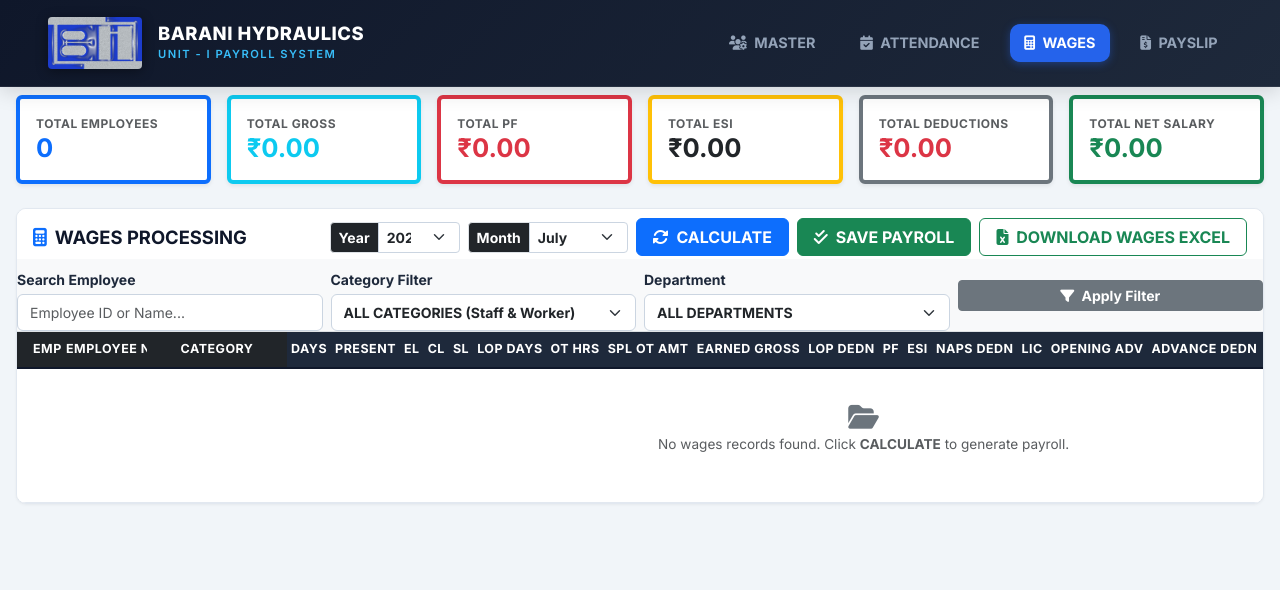
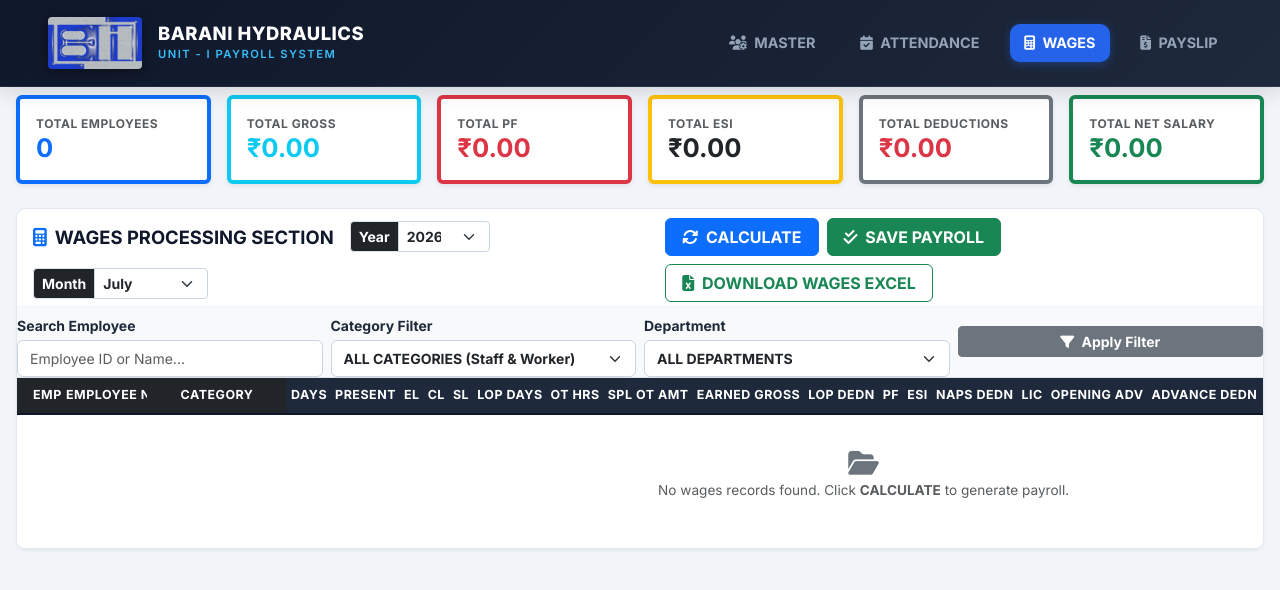
Before and after one commit to Ragavendra192/Barani-payroll, a Flask app: page /wages in a window 1280 px wide. Shown: the top 590 px of the page. Run offline with Flask 3, Linux system fonts and the light colour scheme; data that the repository does not hold is empty.

Commit message:
Move Year and Month to the left next to title and eliminate middle gap

```diff
--- a/templates/wages.html
+++ b/templates/wages.html
@@ -46,14 +46,10 @@
 
     <!-- Main Wages Card -->
     <div class="card-custom mb-2">
-        <div class="card-header-custom d-flex flex-column flex-md-row justify-content-between align-items-md-center gap-3">
-            <div>
-                <h4 class="card-title-custom mb-0"><i class="fa-solid fa-calculator text-primary me-2"></i>WAGES PROCESSING</h4>
-                <!-- <small class="text-secondary">Central monthly payroll calculation and wages batch processing</small> -->
-            </div>
-
-            <div class="d-flex align-items-center flex-wrap gap-2">
-                <div class="input-group input-group-sm" style="width: 130px; flex-shrink: 0;">
+        <div class="card-header-custom d-flex flex-column flex-xl-row justify-content-between align-items-xl-center gap-3">
+            <div class="d-flex align-items-center flex-wrap gap-3">
+                <h4 class="card-title-custom mb-0 text-nowrap"><i class="fa-solid fa-calculator text-primary me-2"></i>WAGES PROCESSING SECTION</h4>
+                <div class="input-group input-group-sm" style="width: 140px;">
                     <span class="input-group-text bg-dark text-white fw-bold">Year</span>
                     <select name="year" class="form-select fw-bold" onchange="document.getElementById('wagesForm').submit();">
                         {% for y in years %}
@@ -61,7 +57,7 @@
                         {% endfor %}
                     </select>
                 </div>
-                <div class="input-group input-group-sm" style="width: 160px; flex-shrink: 0;">
+                <div class="input-group input-group-sm" style="width: 175px;">
                     <span class="input-group-text bg-dark text-white fw-bold">Month</span>
                     <select name="month" class="form-select fw-bold" onchange="document.getElementById('wagesForm').submit();">
                         {% for m_num, m_name in months %}
@@ -69,7 +65,9 @@
                         {% endfor %}
                     </select>
                 </div>
+            </div>
 
+            <div class="d-flex align-items-center flex-wrap gap-2">
                 <button type="submit" name="action" value="calculate" class="btn btn-primary fw-bold px-3">
                     <i class="fa-solid fa-rotate me-1"></i> CALCULATE
                 </button>
```
